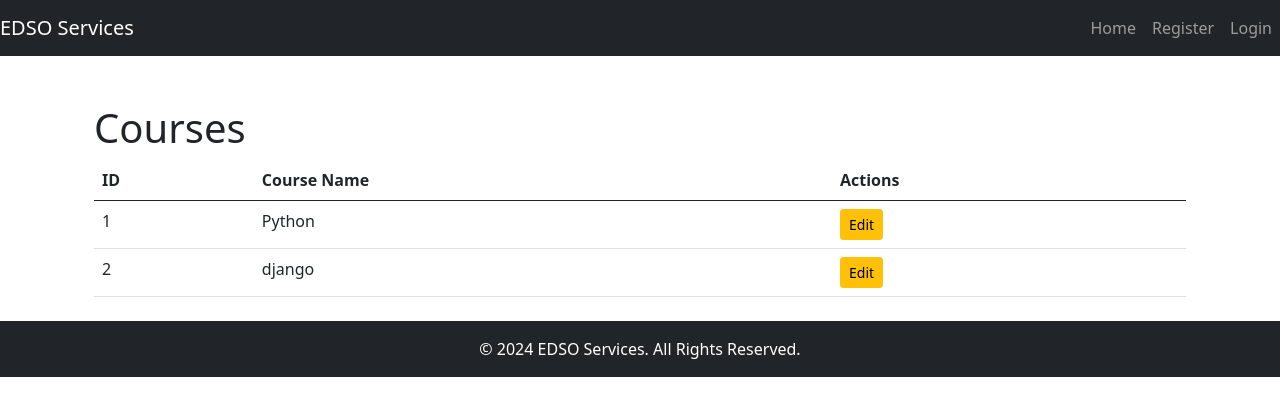
After one commit to nileshrmahure/edso_web, a Django app: page /course-list/ in a window 1280 px wide. The commit adds this page. Shown: the top 416 px of the page. Run offline with Django 5.2, Linux system fonts and the light colour scheme; data comes from the database, SQL or seed files in the repository; both versions use the stored data as it was after the commit; some libraries are stand-ins or nearby versions.

Commit message:
third commit

```diff
--- a/edso_app/templates/edso_app/base.html
+++ b/edso_app/templates/edso_app/base.html
@@ -17,10 +17,28 @@
                 <li class="nav-item">
                     <a class="nav-link" href="{% url 'home' %}">Home</a>
                 </li>
-                <li class="nav-item">
-                    <a class="nav-link" href="{% url 'logout' %}">Logout</a>
-                </li>
 
+                {% if user.is_authenticated and user.is_member %}
+                    <li class="nav-item">
+                        <a class="nav-link" href="{% url 'add_course' %}">Add Course</a>
+                    </li>
+
+                    <li class="nav-item">
+                        <a class="nav-link" href="{% url 'member_dashboard' %}">Member Page</a>
+                    </li>
+
+                    <li class="nav-item">
+                        <a class="nav-link" href="{% url 'logout' %}">Logout</a>
+                    </li>
+                {% else %}
+                    <li class="nav-item">
+                        <a class="nav-link" href="{% url 'register_student' %}">Register</a>
+                    </li>
+                    <li class="nav-item">
+                        <a class="nav-link" href="{% url 'login' %}">Login</a>
+                    </li>
+
+                {% endif %}
             </ul>
         </div>
     </nav>
--- /dev/null
+++ b/edso_app/templates/edso_app/course_list.html
@@ -0,0 +1,27 @@
+{% extends 'edso_app/base.html' %}
+
+{% block content %}
+<div class="container mt-5">
+    <h1>Courses</h1>
+    <table class="table">
+        <thead>
+            <tr>
+                <th>ID</th>
+                <th>Course Name</th>
+                <th>Actions</th>
+            </tr>
+        </thead>
+        <tbody>
+            {% for course in courses %}
+            <tr>
+                <td>{{ course.id }}</td>
+                <td>{{ course.name }}</td> <!-- Replace 'name' with your course field -->
+                <td>
+                    <a href="{% url 'edit_course' course.id %}" class="btn btn-warning btn-sm">Edit</a>
+                </td>
+            </tr>
+            {% endfor %}
+        </tbody>
+    </table>
+</div>
+{% endblock %}
--- a/edso_app/urls.py
+++ b/edso_app/urls.py
@@ -14,4 +14,8 @@ urlpatterns = [
 
     path('login_admin/', views.login_admin, name='login_admin'),
     path('admin_dashboard/', views.admin_dashboard, name='admin_dashboard'),
+
+    path('add-course/', views.add_course, name='add_course'),
+    path('edit-course/<int:course_id>/', views.edit_course, name='edit_course'),
+    path('course-list/', views.course_list, name='course_list'),
 ]
--- a/edso_app/views.py
+++ b/edso_app/views.py
@@ -97,11 +97,13 @@ def member_dashboard(request):
 
     # Fetch courses for the logged-in member if required
     courses = Course.objects.all()  # You can modify this query if you need to filter courses for the member
+    students = CustomUser.objects.filter(is_staff=False, is_superuser=False)  # You can modify this query if you need to filter courses for the member
+
 
     # Optionally, if you want to display specific information about the logged-in user:
     member = request.user  # Since the user is authenticated and is a member, you can directly use request.user
 
-    return render(request, 'edso_app/member_dashboard.html', {'member': member, 'courses': courses})
+    return render(request, 'edso_app/member_dashboard.html', {'member': member, 'courses': courses, 'students':students})
 
 # Admin Login
 
@@ -141,6 +143,7 @@ def admin_dashboard(request):
             user = form.save(commit=False)
             user.set_password(form.cleaned_data['password'])  # Set the password correctly
             user.is_member = True
+            user.is_staff = True
             user.save()  # Save the user
 
             # Optionally, create a Member record if you have a separate model
@@ -156,7 +159,9 @@ def admin_dashboard(request):
 
 
 def edit_member(request, member_id):
+    print("member_id", member_id)
     member = get_object_or_404(CustomUser, id=member_id)  # Retrieve member by ID
+    print(member)
 
     if request.method == 'POST':
         form = MemberForm(request.POST, instance=member)  # Bind the form to the existing member
@@ -169,6 +174,37 @@ def edit_member(request, member_id):
 
     return render(request, 'edso_app/edit_member.html', {'form': form, 'member': member})
 
+@login_required
+def add_course(request):
+    if request.method == 'POST':
+        form = CourseEnrollmentForm(request.POST)
+        if form.is_valid():
+            form.save()
+            messages.success(request, 'Course added successfully!')
+            return redirect('add_course')  # Replace with your desired redirect page
+    else:
+        form = CourseEnrollmentForm()
+    return render(request, 'edso_app/add_course.html', {'form': form})
+
+@login_required
+def edit_course(request, course_id):
+    course = get_object_or_404(Course, id=course_id)  # Fetch the course by ID
+
+    if request.method == 'POST':
+        form = CourseEnrollmentForm(request.POST, instance=course)
+        if form.is_valid():
+            form.save()
+            messages.success(request, 'Course updated successfully!')
+            return redirect('course_list')  # Replace with your desired redirect page
+    else:
+        form = CourseEnrollmentForm(instance=course)
+
+    return render(request, 'edso_app/edit_course.html', {'form': form, 'course': course})
+
+def course_list(request):
+    courses = Course.objects.all()
+    return render(request, 'edso_app/course_list.html', {'courses': courses})
+
 # Logout
 def logout_user(request):
     logout(request)
```
Also changed, not shown: edso_app/templates/edso_app/add_course.html (added, +19 -0 lines), edso_app/templates/edso_app/edit_course.html (added, +13 -0 lines), edso_app/templates/edso_app/member_dashboard.html (+5 -2 lines), db.sqlite3.
